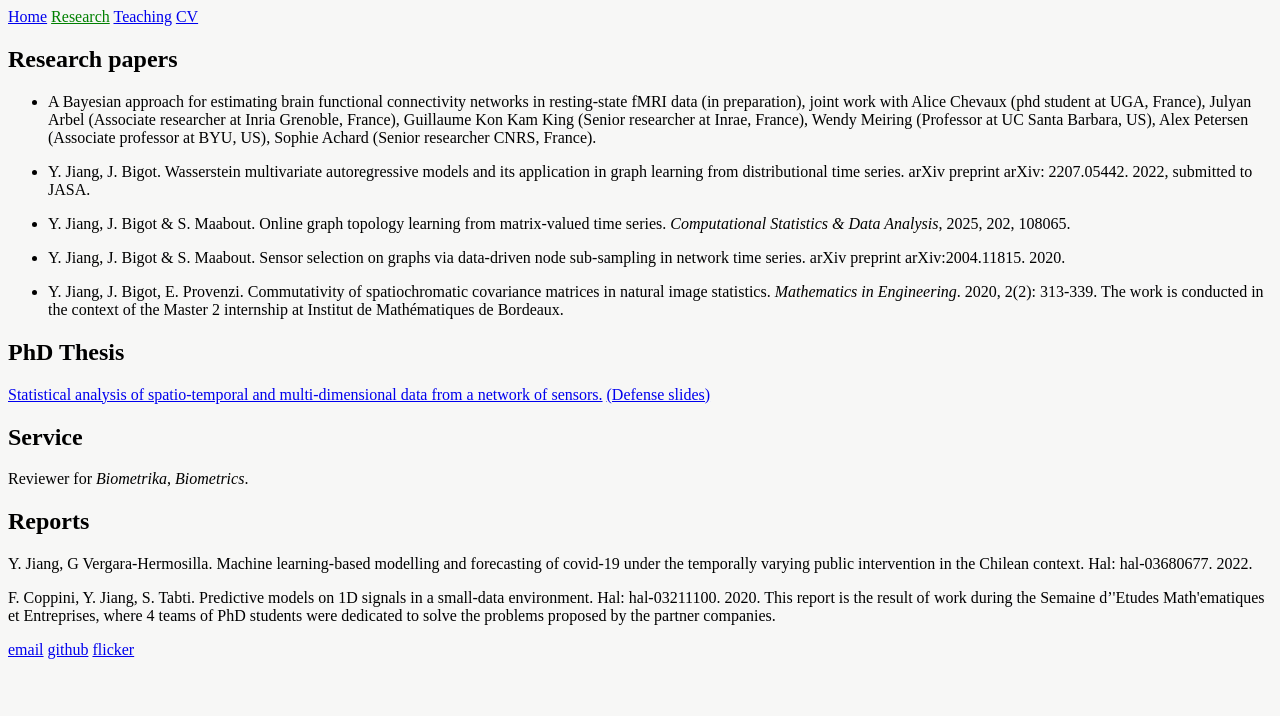
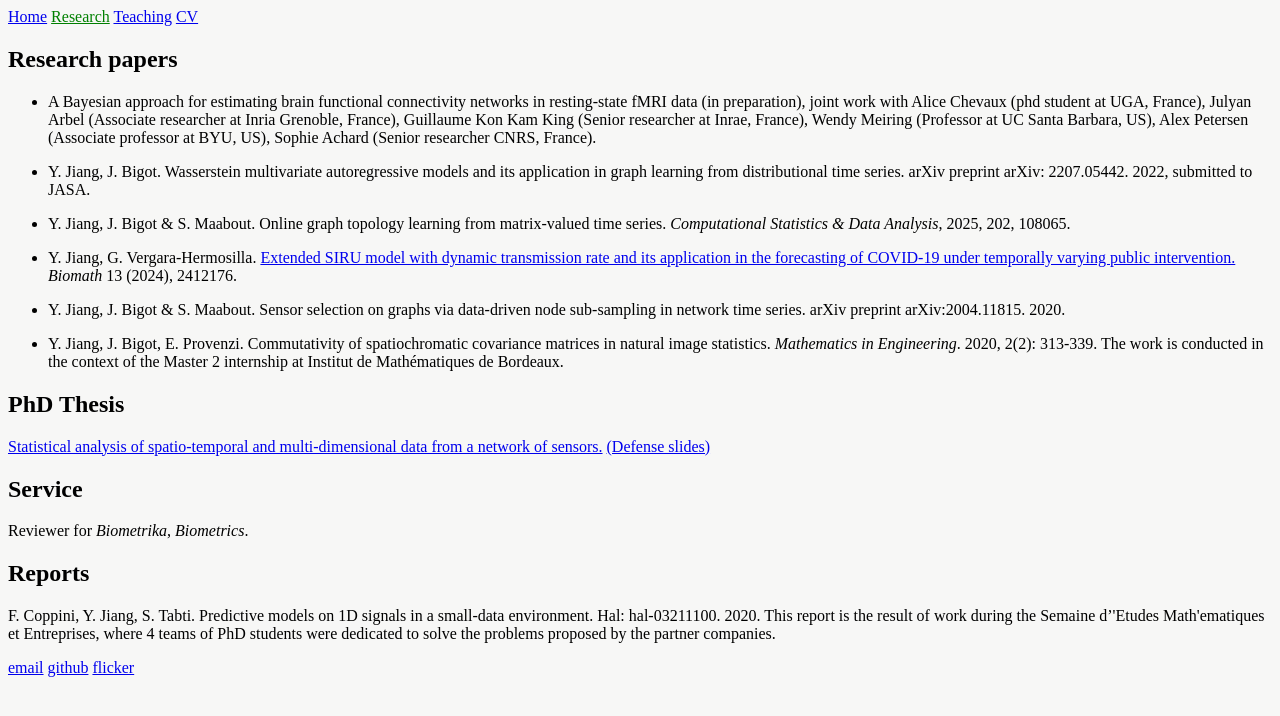
Before and after one commit to yiyej/yiyej.github.io, a Jekyll site: the page built from research.md, in a window 1280 px wide. Shown: the top 716 px of the page. Built offline with Jekyll 4.4.1, drawn with Linux system fonts in a browser that asks for light colours.

Commit message:
Update research.md

```diff
--- a/research.md
+++ b/research.md
@@ -9,6 +9,8 @@ title: Reasearch
 - Y. Jiang, J. Bigot. Wasserstein multivariate autoregressive models and its application in graph learning from distributional time series. arXiv preprint arXiv: 2207.05442. 2022, submitted to JASA.
 
 - Y. Jiang, J. Bigot & S. Maabout. Online graph topology learning from matrix-valued time series. *Computational Statistics & Data Analysis*, 2025, 202, 108065.
+
+- Y. Jiang, G. Vergara-Hermosilla. <a href="https://biomath.math.bas.bg/biomath/index.php/biomath/article/view/j.biomath.2024.12.176">Extended SIRU model with dynamic transmission rate and its application in the forecasting of COVID-19 under temporally varying public intervention.</a> *Biomath* 13 (2024), 2412176.
 
 - Y. Jiang, J. Bigot & S. Maabout. Sensor selection on graphs via data-driven node sub-sampling in network time series.  arXiv preprint arXiv:2004.11815. 2020.
 
@@ -24,6 +26,4 @@ Reviewer for *Biometrika*, *Biometrics*.
 
 ## Reports
 
-Y. Jiang, G Vergara-Hermosilla. Machine learning-based modelling and forecasting of covid-19 under the temporally varying public intervention in the Chilean context. Hal: hal-03680677. 2022.
-
 F. Coppini, Y. Jiang, S. Tabti. Predictive models on 1D signals in a small-data environment. Hal: hal-03211100. 2020. This report is the result of work during the Semaine d'\'Etudes Math\'ematiques et Entreprises, where 4 teams of PhD students were dedicated to solve the problems proposed by the partner companies.
```
